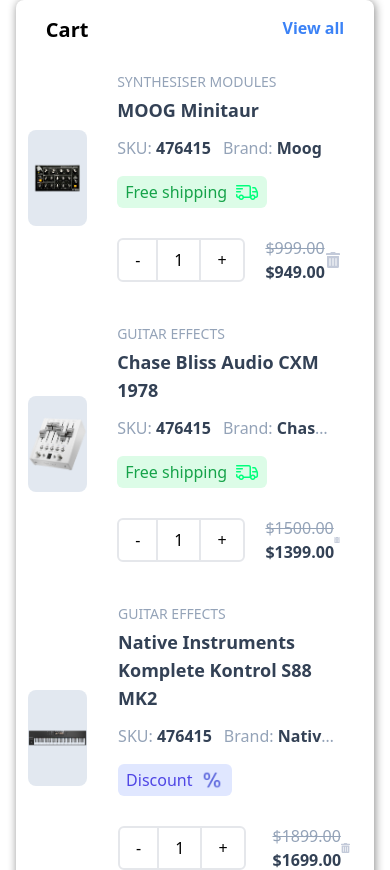
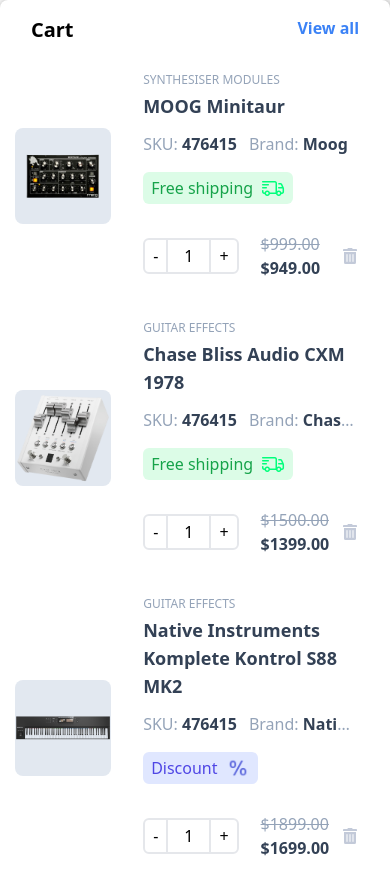
Before and after one commit to abuthahir-19/React-Cart-Design, a React (Create React App) app: page / in a window 390 px wide. Shown: the top 870 px of the page. Built offline with nearby package versions, Linux system fonts and the light colour scheme; the HTML template or start-up script is replaced by a standard one.

Commit message:
cart items responsive design bug fixes

```diff
--- a/src/components/CartComponent.jsx
+++ b/src/components/CartComponent.jsx
@@ -4,7 +4,7 @@
 const CartComponent = ({ items, onDelete }) => {
     const link = "#"
     return (
-        <div className="rounded-lg shadow-[1px_1px_10px_#888888] w-2/3 lg:w-2/3 md:w-3/4 sm:w-3/4 xs:w-11/12 xxs:w-11/12 ultra-xs:w-full ultra-xs:rounded-none">
+        <div className="rounded-lg shadow-[1px_1px_10px_#888888] w-2/3 lg:w-2/3 md:w-3/4 sm:w-3/4 xs:w-11/12 xxs:w-full ultra-xs:w-full ultra-xs:rounded-none">
             <div className="p-4">
                 <div className="flex justify-between w-11/12 mx-auto">
                     <h4 className="text-xl font-bold">Cart</h4>
--- a/src/components/CartItem.jsx
+++ b/src/components/CartItem.jsx
@@ -7,14 +7,14 @@
     return (
         <div className=" w-full p-3 mb-4 box-border">
             <div className="flex justify-around">
-                <div className="w-1/5 flex justify-center items-center ultra-xs:w-[30%]">
+                <div className="w-1/5 flex justify-center items-center xxs:w-[30%] ultra-xs:w-[30%]">
                     <div className="w-24 h-24 h mr-2 bg-slate-200 rounded-lg flex justify-center items-center">
                         <img src={image} alt="CartItemImage" />
                     </div>
                 </div>
-                <div className="flex justify-between flex-row items-center w-10/12 md:flex-col sm:flex-col xs:flex-col xxs:flex-col ultra-xs:flex-col ultra-xs:w-[70%]">
+                <div className="flex justify-between flex-row items-center w-10/12 md:flex-col sm:flex-col xs:flex-col xxs:flex-col xxs:w-[70%] ultra-xs:flex-col ultra-xs:w-[70%]">
                     <div className="w-2/3 ml-4 md:w-10/12 md:m-0 sm:w-10/12 sm:m-0 xs:w-10/12 xs:m-0 xxs:w-10/12 xxs:m-0 ultra-xs:w-10/12 ultra-xs:m-0">
-                        <p className="text-sm font-normal text-slate-400 mb-1 ultra-xs:text-xs">{head}</p>
+                        <p className="text-sm font-normal text-slate-400 mb-1 xxs:text-xs ultra-xs:text-xs">{head}</p>
                         <h2 className="text-lg font-bold mb-3 text-slate-700 ultra-xs:text-md">{title}</h2>
                         <div className="mb-4 flex md:flex-wrap ultra-xs:text-sm">
                             <span className="font-normal text-slate-400">SKU: <span className="font-bold text-slate-700">{SKU}</span> </span>
@@ -26,7 +26,7 @@
                         <div className="flex">
                             <Quantity />
                         </div>
-                        <div className="mt-12 flex justify-between items-center md:m-0 md:w-1/3 sm:m-0 sm:w-1/3 xs:m-0 xs:w-1/3 xxs:m-0 xxs:w-1/3 ultra-xs:m-0 ultra-xs:w-[45%]">
+                        <div className="mt-12 flex justify-between items-center md:m-0 md:w-1/3 sm:m-0 sm:w-1/3 xs:m-0 xs:w-1/3 xxs:m-0 xxs:w-[45%] ultra-xs:m-0 ultra-xs:w-[45%]">
                             <div>
                                 <p className="text-slate-400 ultra-xs:text-sm"><strike>{`$${oldPrice}`}</strike></p>
                                 <h3 className="font-bold text-slate-700 ultra-xs:text-sm">{`$${discPrice}`}</h3>
--- a/src/components/Quantity.jsx
+++ b/src/components/Quantity.jsx
@@ -5,9 +5,9 @@
 
     return (
         <div className="border-2 rounded-md sm:flex">
-            <button className="px-4 py-2 border-r-2 ultra-xs:px-2 ultra-xs:py-1" onClick={() => count > 0 && setCount (prev => prev - 1)}>-</button>
+            <button className="px-4 py-2 border-r-2 xxs:px-2 xxs:py-1 ultra-xs:px-2 ultra-xs:py-1" onClick={() => count > 0 && setCount (prev => prev - 1)}>-</button>
             <span className="px-4 py-2">{ count }</span>
-            <button className="px-4 py-2 border-l-2 ultra-xs:px-2 ultra-xs:py-1" onClick={() => setCount (prev => prev + 1)}>+</button>
+            <button className="px-4 py-2 border-l-2 xxs:px-2 xxs:py-1 ultra-xs:px-2 ultra-xs:py-1" onClick={() => setCount (prev => prev + 1)}>+</button>
         </div>
     )
 }
```
